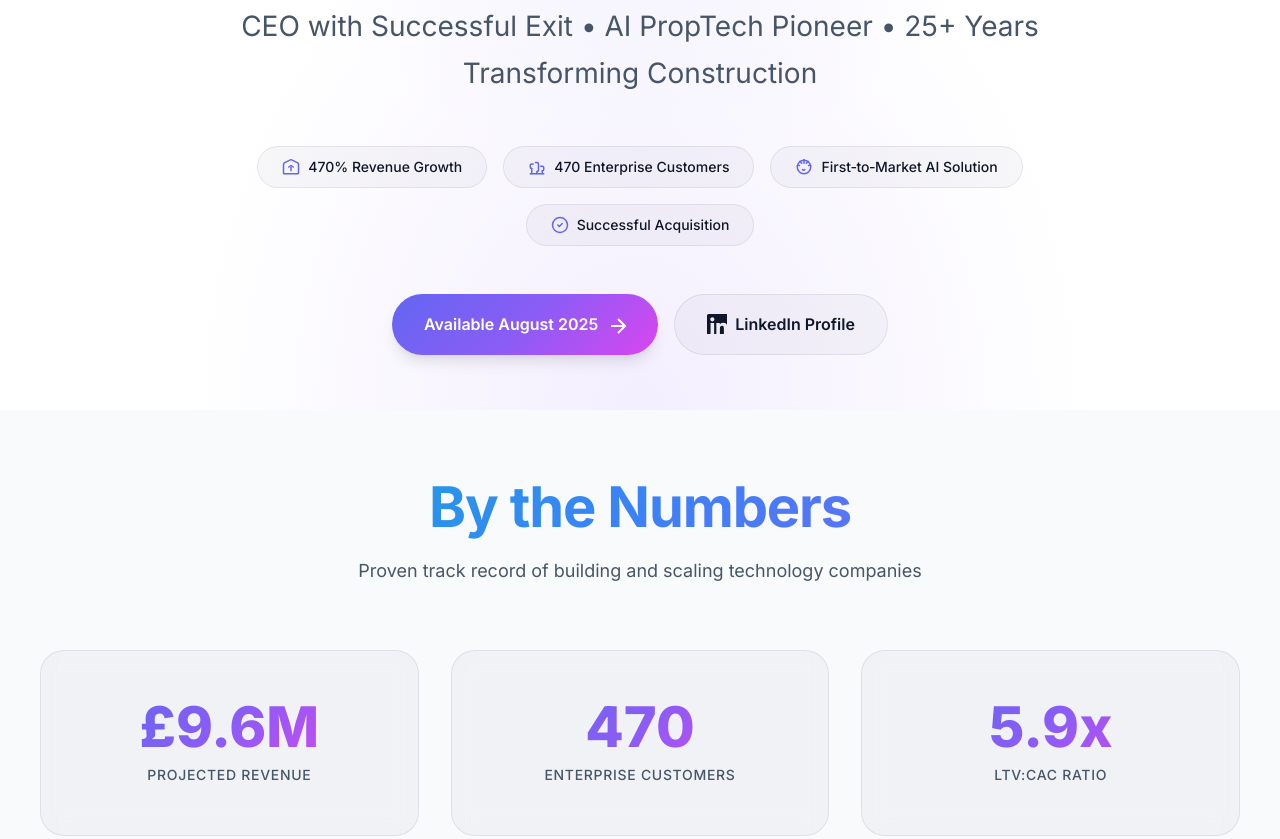
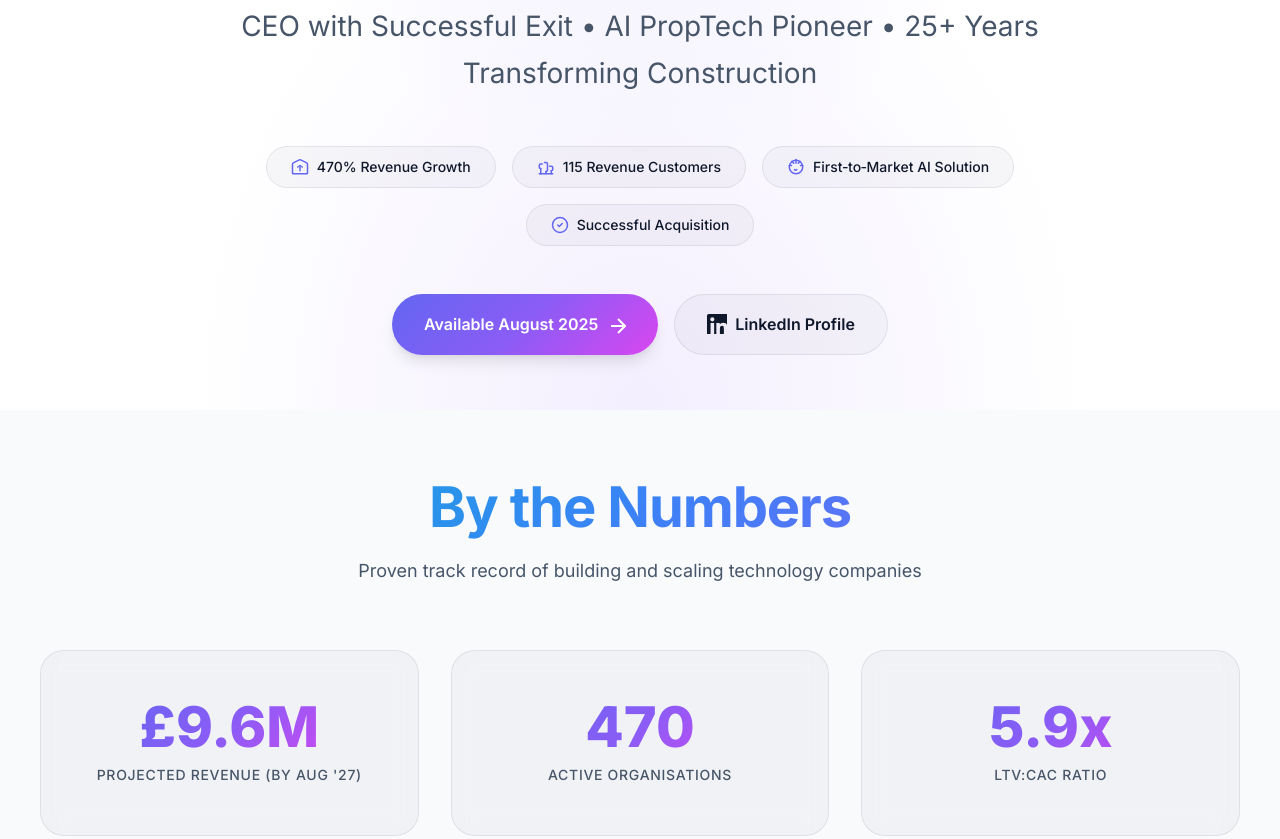
Before and after one commit to iyeoda/ianyeo-com, a plain HTML site: page index.html in a window 1280 px wide. Shown: the part 390-1229 px from the top of the page. Drawn offline with Linux system fonts and the light colour scheme; no server answers.

Commit message:
Update index.html to reflect changes in customer metrics and descriptions, replacing 'Enterprise Customers' with 'Revenue Customers' and updating projected revenue label for clarity. Adjust timeline description to accurately represent customer acquisition details.

```diff
--- a/index.html
+++ b/index.html
@@ -65,7 +65,7 @@
             <path d="M12 21v-3"/>
             <path d="M12 18a2 2 0 0 0 2-2V8a2 2 0 0 0-2-2h-2"/>
           </svg>
-          <span>470 Enterprise Customers</span>
+          <span>115 Revenue Customers</span>
         </span>
         <span class="badge">
           <svg width="18" height="18" viewBox="0 0 24 24" fill="none" stroke="currentColor" stroke-width="2" stroke-linecap="round" stroke-linejoin="round" aria-hidden="true">
@@ -116,11 +116,11 @@
         <div class="metrics-grid">
           <div class="metric-card" data-value="9.6" data-prefix="£" data-suffix="M">
             <div class="metric-value">0</div>
-            <p class="metric-label">Projected Revenue</p>
+            <p class="metric-label">Projected Revenue (by Aug '27)</p>
           </div>
           <div class="metric-card" data-value="470">
             <div class="metric-value">0</div>
-            <p class="metric-label">Enterprise Customers</p>
+            <p class="metric-label">Active Organisations</p>
           </div>
           <div class="metric-card" data-value="5.9" data-suffix="x">
             <div class="metric-value">0</div>
@@ -145,7 +145,7 @@
           <div class="timeline-item">
             <h3 class="timeline-title">CEO & Co‑Founder – Operance</h3>
             <p class="timeline-period">2016 – 2025 (Acquired)</p>
-            <p class="timeline-description">Built and scaled AI-powered PropTech platform from concept to acquisition. Achieved 470% revenue growth, secured 470 enterprise customers, and pioneered industry‑first generative AI for building‑information management.</p>
+            <p class="timeline-description">Built and scaled AI-powered PropTech platform from concept to acquisition. Achieved 470% revenue growth, secured 115 revenue customers, and pioneered first-to-market generative AI for building‑information management.</p>
           </div>
           <div class="timeline-item">
             <h3 class="timeline-title">BIM & Design Manager – Sewell Construction</h3>
```
